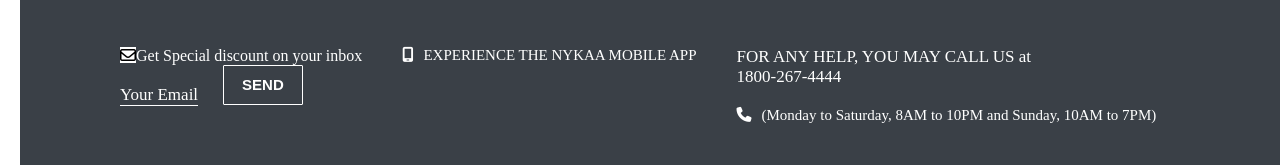
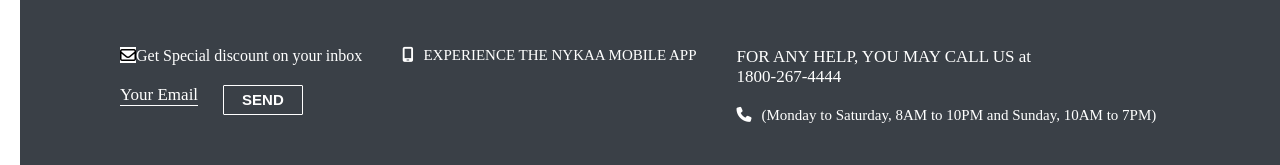
Before and after one commit to palak223355/nykaa-clone, a plain HTML site: page index.html in a window 1280 px wide. Shown: the part 9408-9573 px from the top of the page. Drawn offline with Linux system fonts and the light colour scheme.

Commit message:
Update style.css

```diff
--- a/style.css
+++ b/style.css
@@ -432,6 +432,7 @@ font-size:17px;
 	border-radius:1px;
 	background-color:#3A4047;
 	width:80px;
-
+	height:30px;
+	margin-top:20px;
 
 }
```
